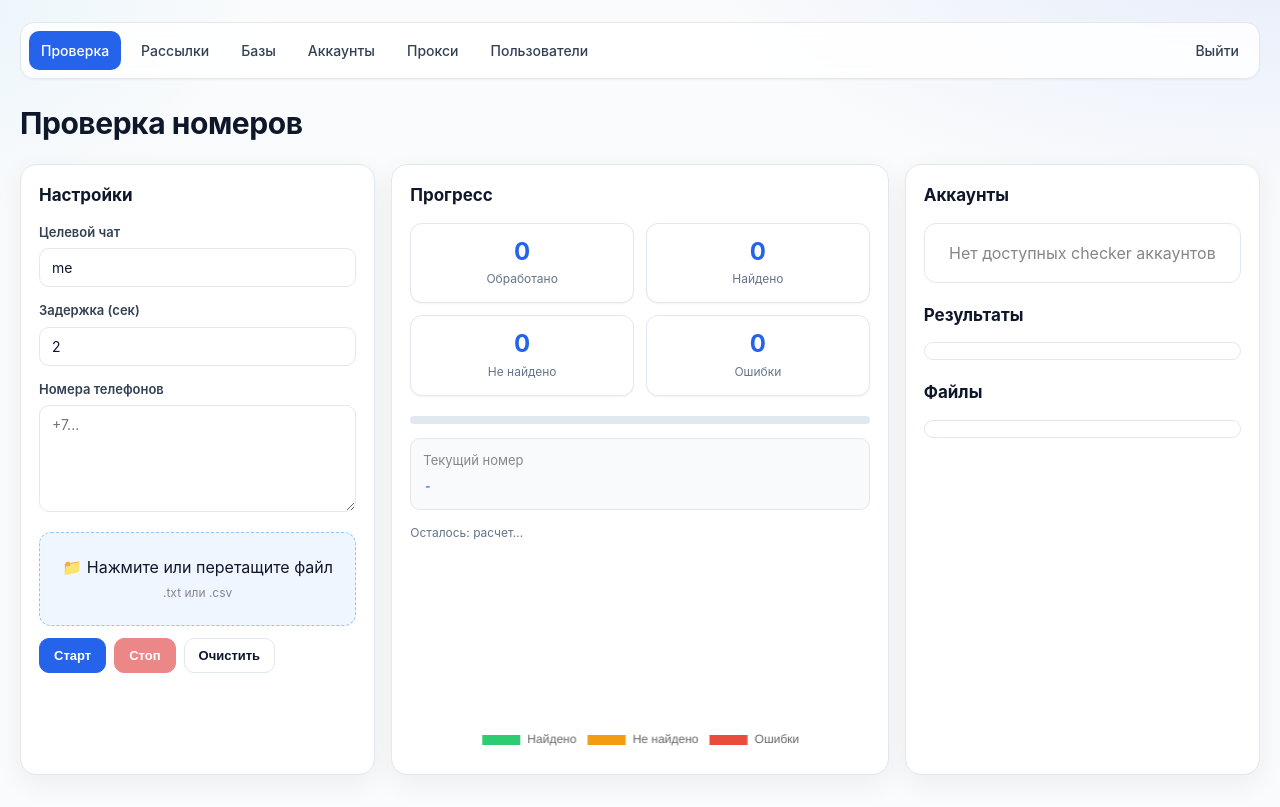
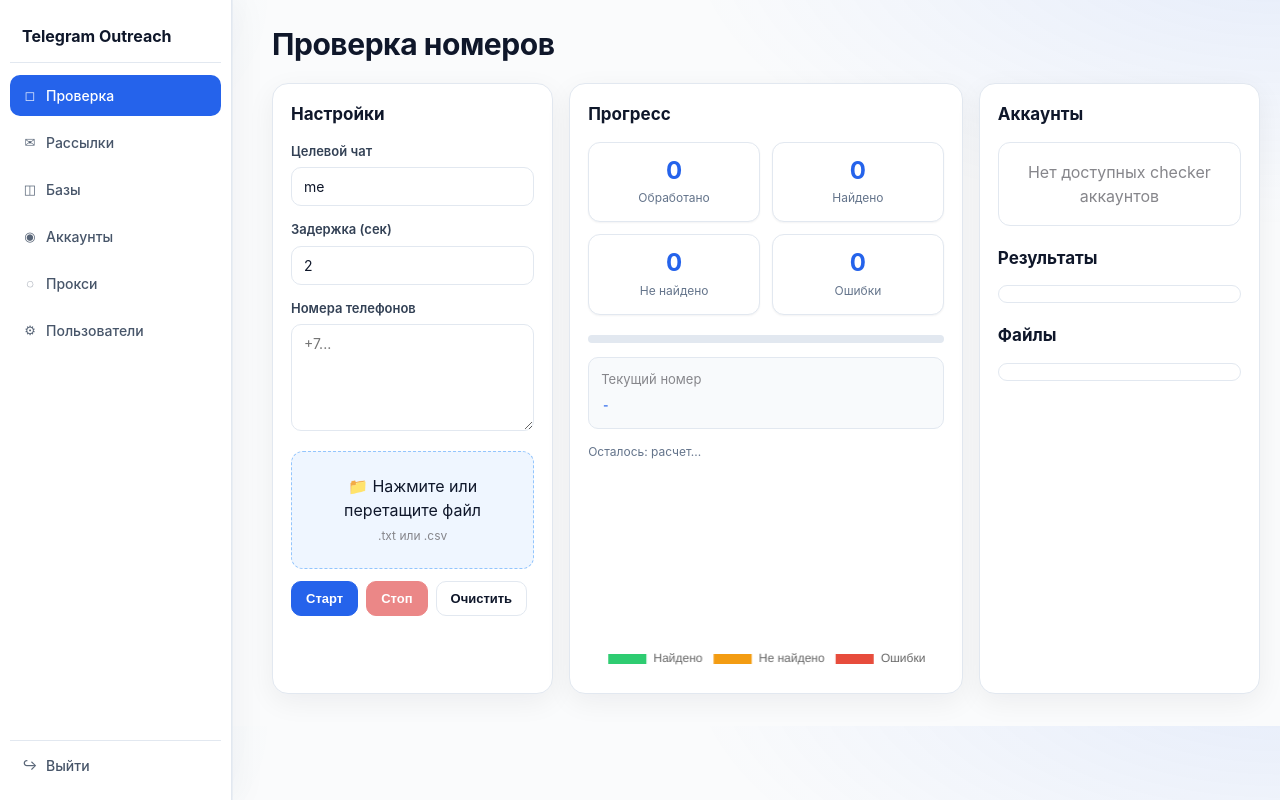
Before and after one commit to soloviev-vladislav/tg-outreacher, a Flask app: page / in a window 1280 px wide. Run offline with Flask 3, Linux system fonts and the light colour scheme; the visitor is signed in with stand-in values (Sample User, id 1); data comes from the database, SQL or seed files in the repository; data that the repository does not hold is empty; some libraries are stand-ins or nearby versions.

Commit message:
feat(ui): switch to figma-like sidebar layout and nav logout slot

```diff
--- a/static/style.css
+++ b/static/style.css
@@ -37,35 +37,65 @@
 
 .app-container {
     max-width: 1320px;
-    margin: 0 auto;
+    margin: 0 auto 0 252px;
     padding: 22px 20px 32px;
 }
 
 .nav-bar {
+    position: fixed;
+    left: 0;
+    top: 0;
+    width: 232px;
+    height: 100vh;
+    z-index: 50;
+    display: flex;
+    flex-direction: column;
+    gap: 6px;
+    padding: 14px 10px;
+    border-right: 1px solid var(--border);
+    background: #ffffff;
+    box-shadow: 0 0 0 1px rgba(226, 232, 240, 0.6), 8px 0 30px rgba(15, 23, 42, 0.04);
+    overflow-y: auto;
+}
+
+.nav-bar::before {
+    content: "Telegram Outreach";
+    display: block;
+    font-weight: 700;
+    font-size: 16px;
+    color: #0f172a;
+    padding: 10px 12px 14px;
+    margin-bottom: 6px;
+    border-bottom: 1px solid var(--border);
+}
+
+.nav-link {
     display: flex;
     align-items: center;
     gap: 8px;
-    margin-bottom: 22px;
-    padding: 8px;
-    border: 1px solid var(--border);
-    border-radius: 14px;
-    background: rgba(255, 255, 255, 0.86);
-    backdrop-filter: blur(8px);
-    box-shadow: var(--shadow-sm);
-    position: sticky;
-    top: 10px;
-    z-index: 40;
-}
-
-.nav-link {
-    color: #334155;
+    color: #475569;
     text-decoration: none;
     font-size: 14px;
     font-weight: 500;
-    padding: 9px 12px;
+    padding: 10px 12px;
     border-radius: 10px;
     transition: background-color 0.18s ease, color 0.18s ease;
 }
+
+.nav-link::before {
+    width: 16px;
+    text-align: center;
+    opacity: 0.9;
+    font-size: 13px;
+}
+
+.nav-link[href="/"]::before { content: "◻"; }
+.nav-link[href="/outreach"]::before { content: "✉"; }
+.nav-link[href="/bases"]::before { content: "◫"; }
+.nav-link[href="/accounts"]::before { content: "◉"; }
+.nav-link[href="/proxies"]::before { content: "◌"; }
+.nav-link[href="/users"]::before { content: "⚙"; }
+.nav-link[href="/logout"]::before { content: "↪"; }
 
 .nav-link:hover {
     background: #eff6ff;
@@ -77,10 +107,17 @@
     color: #ffffff;
 }
 
+.nav-logout {
+    margin-top: auto;
+    border-top: 1px solid var(--border);
+    border-radius: 0;
+    padding-top: 14px;
+}
+
 .page-title {
     font-size: 30px;
     font-weight: 700;
-    margin-bottom: 18px;
+    margin-bottom: 16px;
     letter-spacing: -0.015em;
 }
 
--- a/templates/accounts.html
+++ b/templates/accounts.html
@@ -17,7 +17,7 @@
             {% if current_user and current_user.role == 'admin' %}
             <a href="/users" class="nav-link">Пользователи</a>
             {% endif %}
-            <a href="/logout" class="nav-link" style="margin-left:auto;">Выйти</a>
+            <a href="/logout" class="nav-link nav-logout">Выйти</a>
         </div>
 
         <h1 class="page-title">Аккаунты</h1>
--- a/templates/bases.html
+++ b/templates/bases.html
@@ -17,7 +17,7 @@
             {% if current_user and current_user.role == 'admin' %}
             <a href="/users" class="nav-link">Пользователи</a>
             {% endif %}
-            <a href="/logout" class="nav-link" style="margin-left:auto;">Выйти</a>
+            <a href="/logout" class="nav-link nav-logout">Выйти</a>
         </div>
 
         <h1 class="page-title">Базы</h1>
--- a/templates/index.html
+++ b/templates/index.html
@@ -19,7 +19,7 @@
             {% if current_user and current_user.role == 'admin' %}
             <a href="/users" class="nav-link">Пользователи</a>
             {% endif %}
-            <a href="/logout" class="nav-link" style="margin-left:auto;">Выйти</a>
+            <a href="/logout" class="nav-link nav-logout">Выйти</a>
         </div>
 
         <h1 class="page-title">Проверка номеров</h1>
--- a/templates/outreach.html
+++ b/templates/outreach.html
@@ -17,7 +17,7 @@
             {% if current_user and current_user.role == 'admin' %}
             <a href="/users" class="nav-link">Пользователи</a>
             {% endif %}
-            <a href="/logout" class="nav-link" style="margin-left:auto;">Выйти</a>
+            <a href="/logout" class="nav-link nav-logout">Выйти</a>
         </div>
 
         <h1 class="page-title">Рассылки</h1>
--- a/templates/proxies.html
+++ b/templates/proxies.html
@@ -17,7 +17,7 @@
             {% if current_user and current_user.role == 'admin' %}
             <a href="/users" class="nav-link">Пользователи</a>
             {% endif %}
-            <a href="/logout" class="nav-link" style="margin-left:auto;">Выйти</a>
+            <a href="/logout" class="nav-link nav-logout">Выйти</a>
         </div>
 
         <h1 class="page-title">Прокси</h1>
--- a/templates/users.html
+++ b/templates/users.html
@@ -15,7 +15,7 @@
             <a href="/accounts" class="nav-link">Аккаунты</a>
             <a href="/proxies" class="nav-link">Прокси</a>
             <a href="/users" class="nav-link active">Пользователи</a>
-            <a href="/logout" class="nav-link" style="margin-left:auto;">Выйти</a>
+            <a href="/logout" class="nav-link nav-logout">Выйти</a>
         </div>
 
         <h1 class="page-title">Пользователи и нагрузка</h1>
```
Also changed, not shown: other parts of static/style.css (+26 -0 lines).
